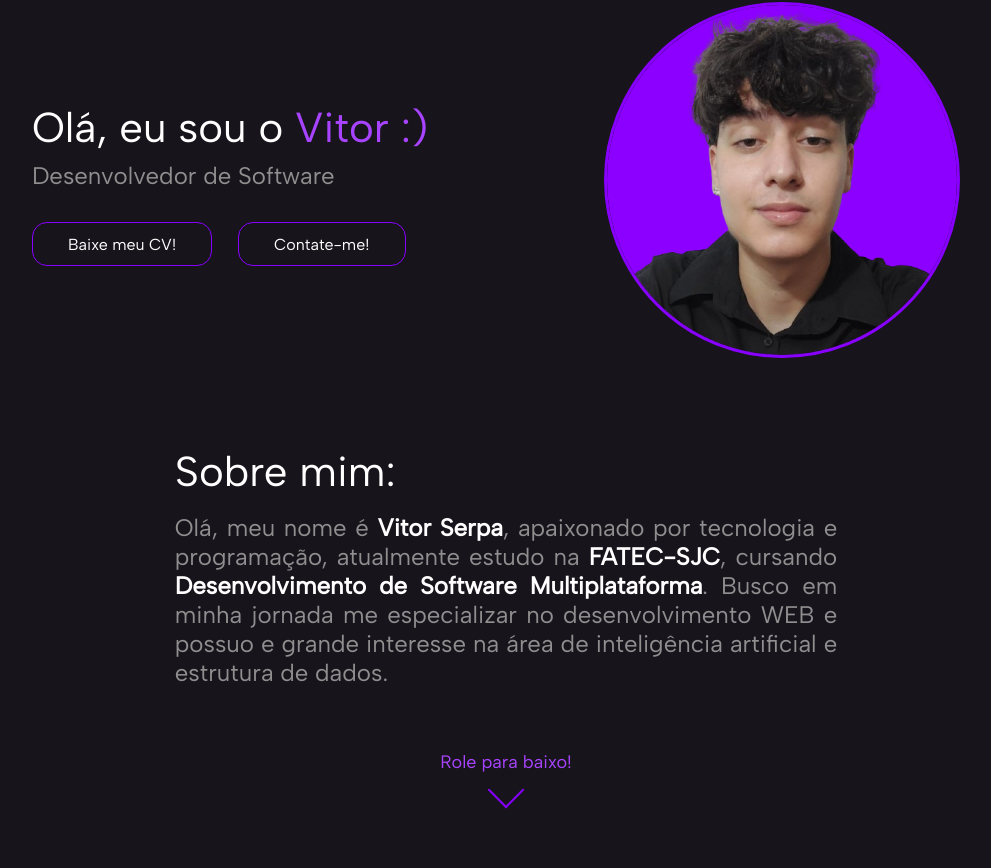
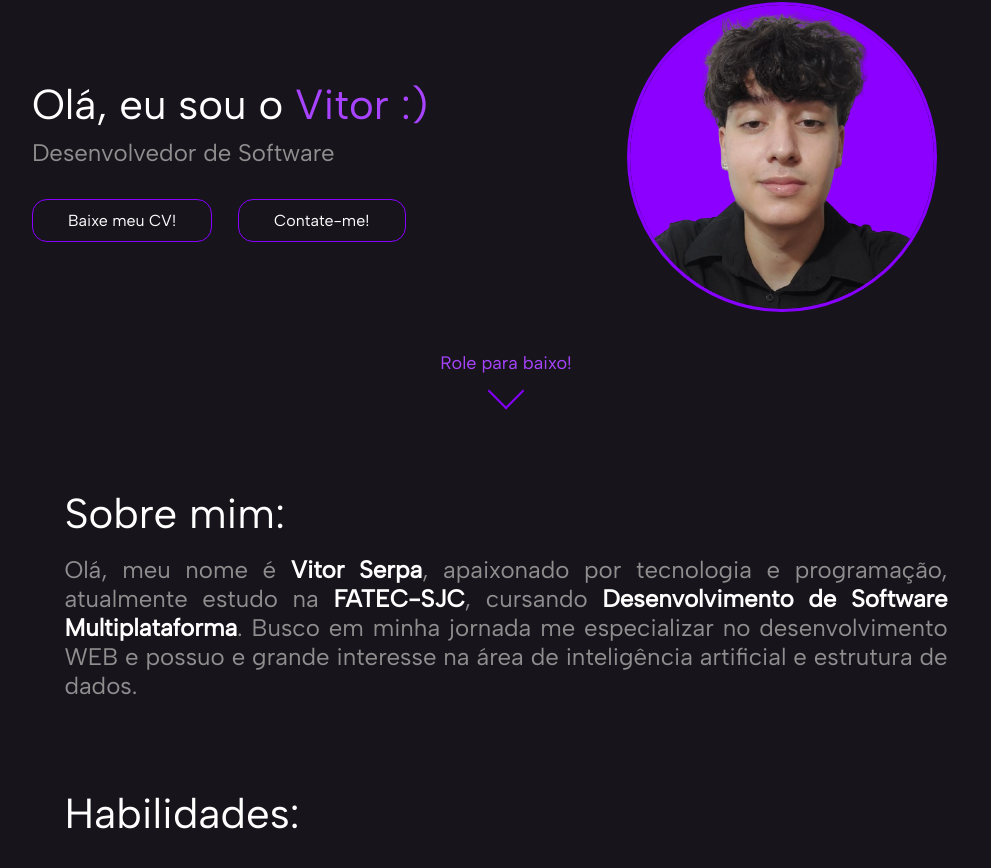
Before and after one commit to VitorSerpa/Portfolio, a React (Create React App) app in the folder portfolio/: page / in a window 1280 px wide. Shown: the part 192-1060 px from the top of the page, without its empty margins (134-1125 px from the left). Built offline with nearby package versions, Linux system fonts and the light colour scheme.

Commit message:
Fix(Responsivity fixed)

```diff
--- a/portfolio/src/components/Main/Main.module.css
+++ b/portfolio/src/components/Main/Main.module.css
@@ -52,7 +52,7 @@
 }
 
 .img {
-    width: 70%;
+    width: 55%;
     max-width: 350px;
     border-radius: 50%;
     border: 3px solid #8800ff;
@@ -65,7 +65,6 @@
 }
 
 .scrollDown {
-    margin-top: 4rem;
     display: flex;
     flex-direction: column;
     align-items: center;
@@ -114,9 +113,69 @@
     width: 60%;
 }
 
+.skills{
+    text-align: justify;
+    margin-top: 5rem;
+    width: 60%;
+}
+
 .about h1{
     text-align: left;
 }
 .about p{
     margin-top: 1rem;
 }
+
+.lowResolution{
+    margin-top: 2.5rem;
+    display: flex;
+}
+
+.highResolution{
+    margin-top: 3rem;
+    display: none;
+}
+
+@media (min-width: 1441px) {
+    .lowResolution{
+        display: none;
+    }
+    .highResolution{
+        display: flex;
+
+    }
+    .img {
+        width: 75%;
+    }
+}
+
+@media (min-width: 1025px) and (max-width: 1280px){
+    .lowResolution{
+        display: flex;
+    }
+    .highResolution{
+        display: none;
+    }
+
+    .about{
+        text-align: justify;
+        margin-top: 5rem;
+        width: 80%;
+    }
+    .skills{
+        text-align: justify;
+        margin-top: 5rem;
+        width: 80%;
+    }
+}
+
+@media (max-width: 768px){
+    .img{
+        width: 55%;
+    }
+    .about{
+        text-align: justify;
+        margin-top: 5rem;
+        width: 100%;
+    }
+}
--- a/portfolio/src/components/Main/Main.tsx
+++ b/portfolio/src/components/Main/Main.tsx
@@ -20,16 +20,26 @@ const Main: FC = () => {
                     <img className={styles.img} src="/images/VitorSerpa2bc.png" alt="" />
                 </div>
             </section>
+                <div className={styles.scrollDown + ' ' + styles.lowResolution}>
+                    <span className={styles.purpleTitle}>Role para baixo!</span>
+                    <div className={styles.arrowWrapper}>
+                        <div className={styles.arrow}></div>
+                    </div>
+                </div>
             <section className={styles.about}>
                 <h1>Sobre mim:</h1>
                 <p>Olá, meu nome é <b>Vitor Serpa</b>, apaixonado por tecnologia e programação, atualmente estudo na <b>FATEC-SJC</b>, cursando <b>Desenvolvimento de Software Multiplataforma</b>. Busco em minha jornada me especializar no desenvolvimento WEB e possuo e grande interesse na área de inteligência artificial e estrutura de dados.</p>
             </section>
-            <div className={styles.scrollDown}>
+            <div className={styles.scrollDown + ' ' + styles.highResolution}>
                 <span className={styles.purpleTitle}>Role para baixo!</span>
                 <div className={styles.arrowWrapper}>
                     <div className={styles.arrow}></div>
                 </div>
             </div>
+            <section className={styles.skills}>
+                <h1>Habilidades:</h1>
+                <div></div>
+            </section>
         </main>
     )
 }
```
